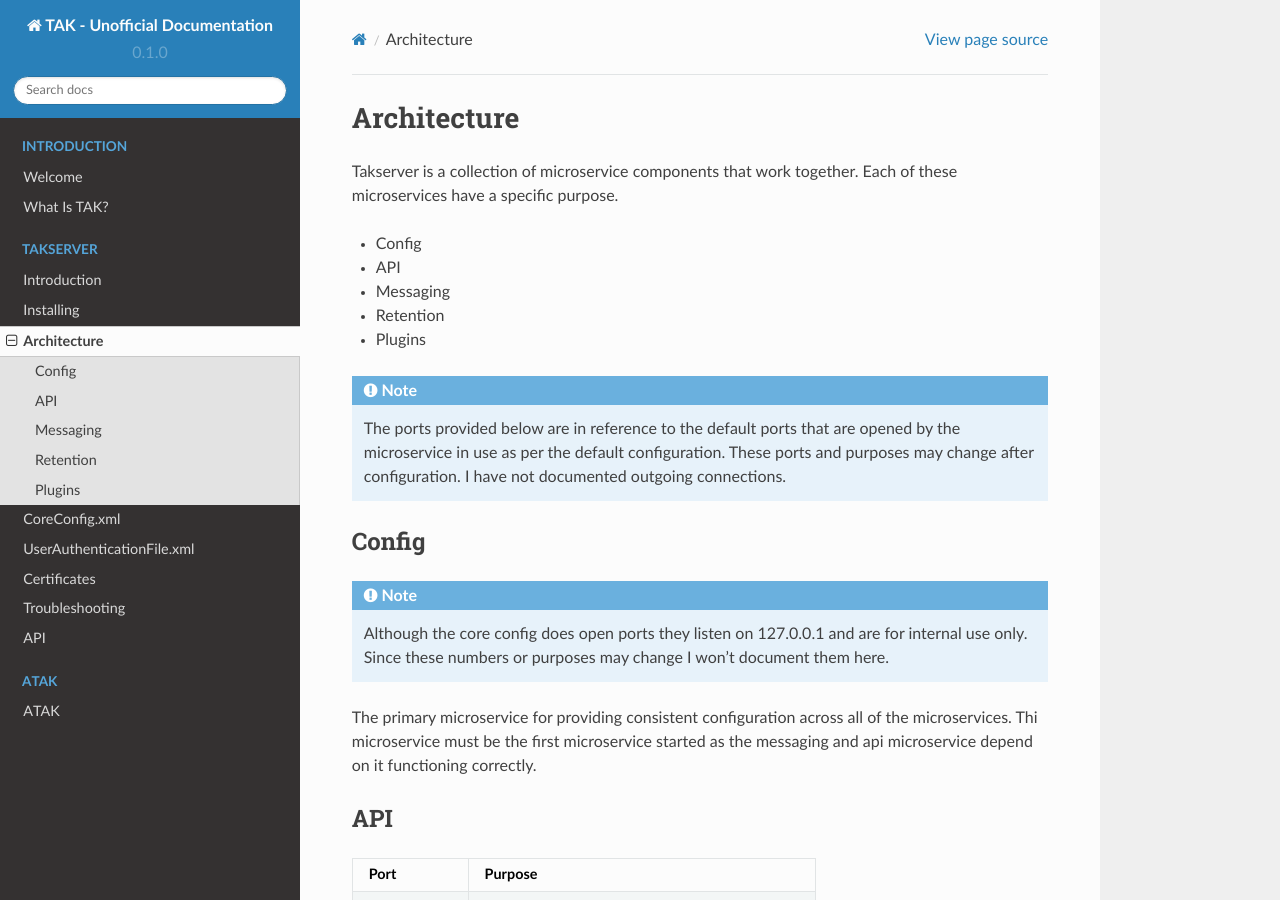
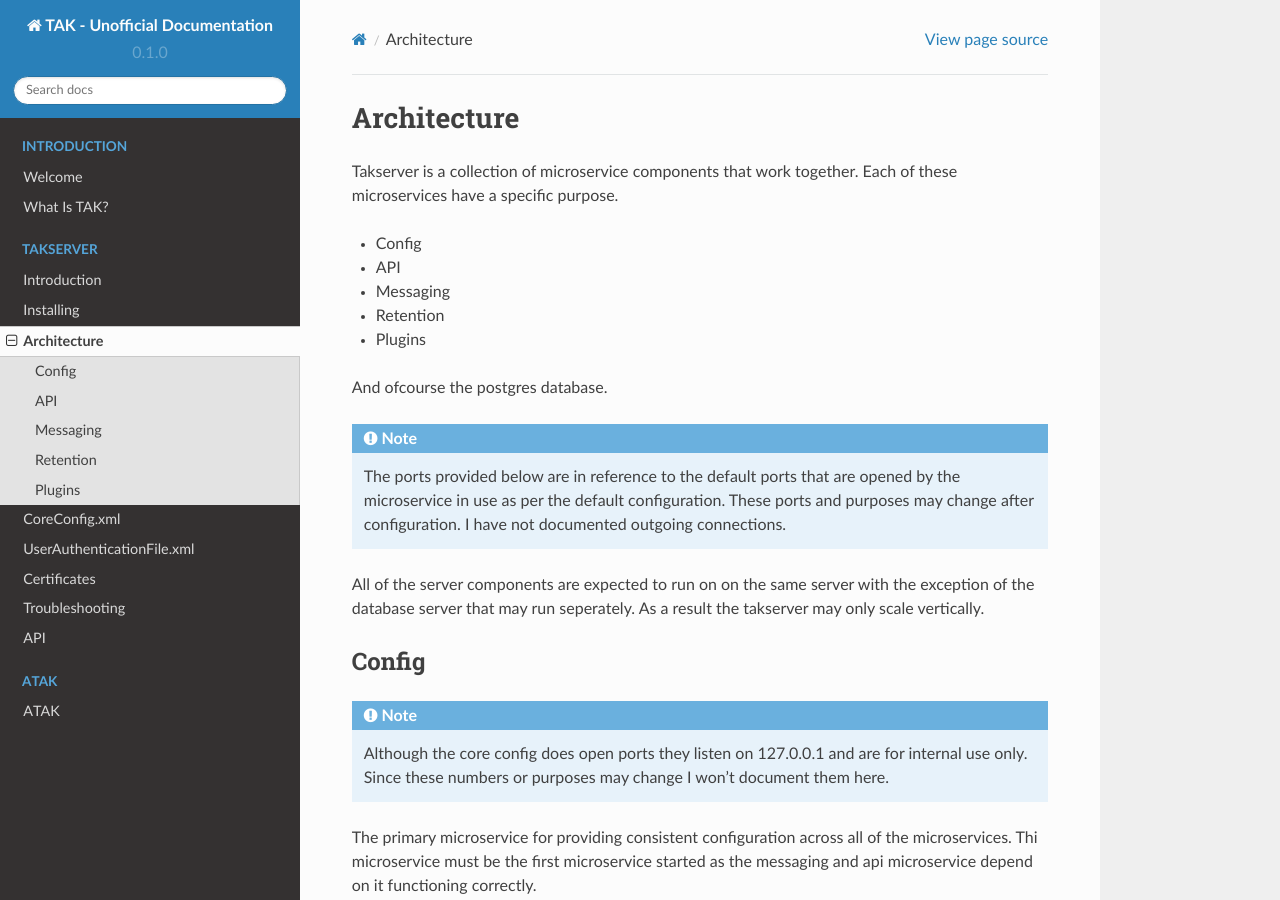
Before and after one commit to jimmypw/doc-tak, a Sphinx documentation site: the page built from docs/source/takserver/architecture.rst, in a window 1280 px wide and 900 px high. Built offline with Sphinx 7.4.7 and the Read the Docs theme 2.0.0, drawn with Linux system fonts in a browser that asks for light colours.

Commit message:
doc: more on architecture

```diff
--- a/docs/source/takserver/architecture.rst
+++ b/docs/source/takserver/architecture.rst
@@ -10,11 +10,17 @@
 * Retention
 * Plugins
 
+And ofcourse the postgres database.
+
 .. note::
     The ports provided below are in reference to the default ports that are
     opened by the microservice in use as per the default configuration. These
     ports and purposes may change after configuration. I have not documented
     outgoing connections.
+
+All of the server components are expected to run on on the same server with the
+exception of the database server that may run seperately. As a result the
+takserver may only scale vertically.
 
 Config
 ------
```
